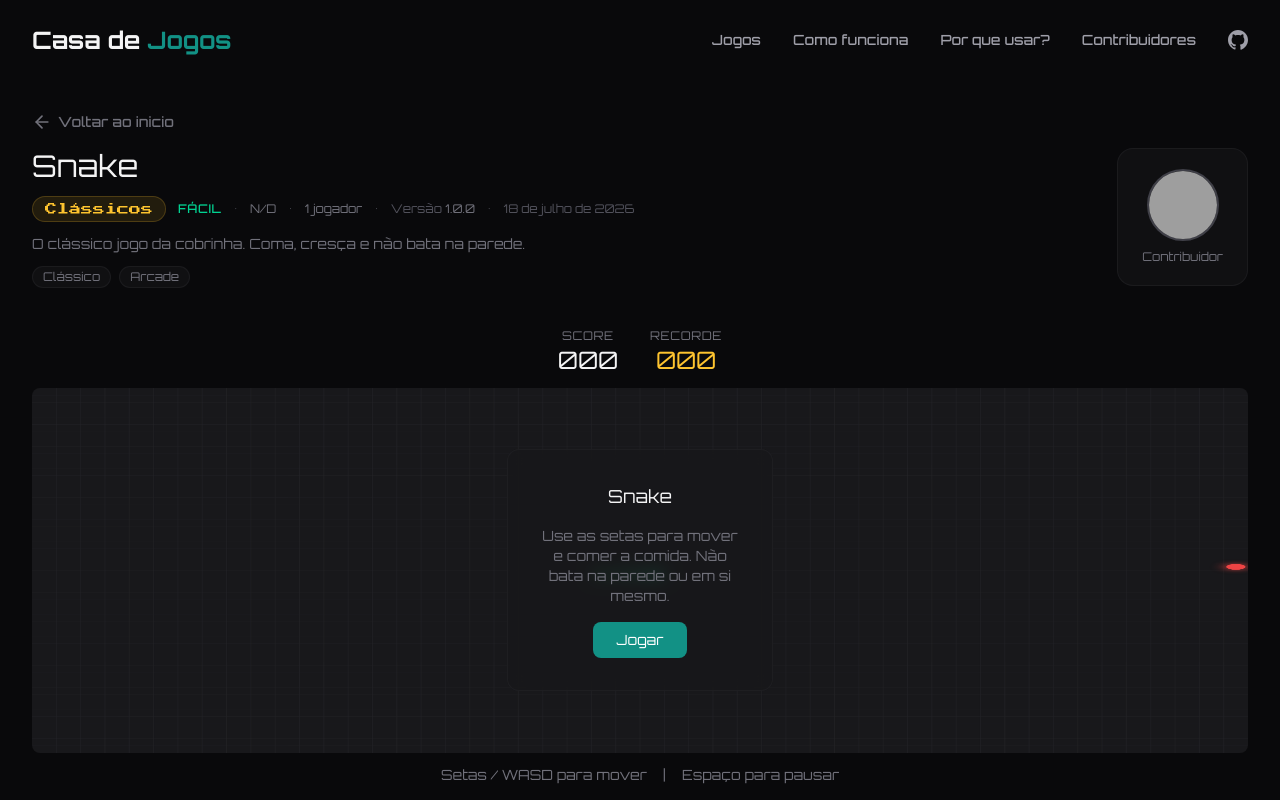
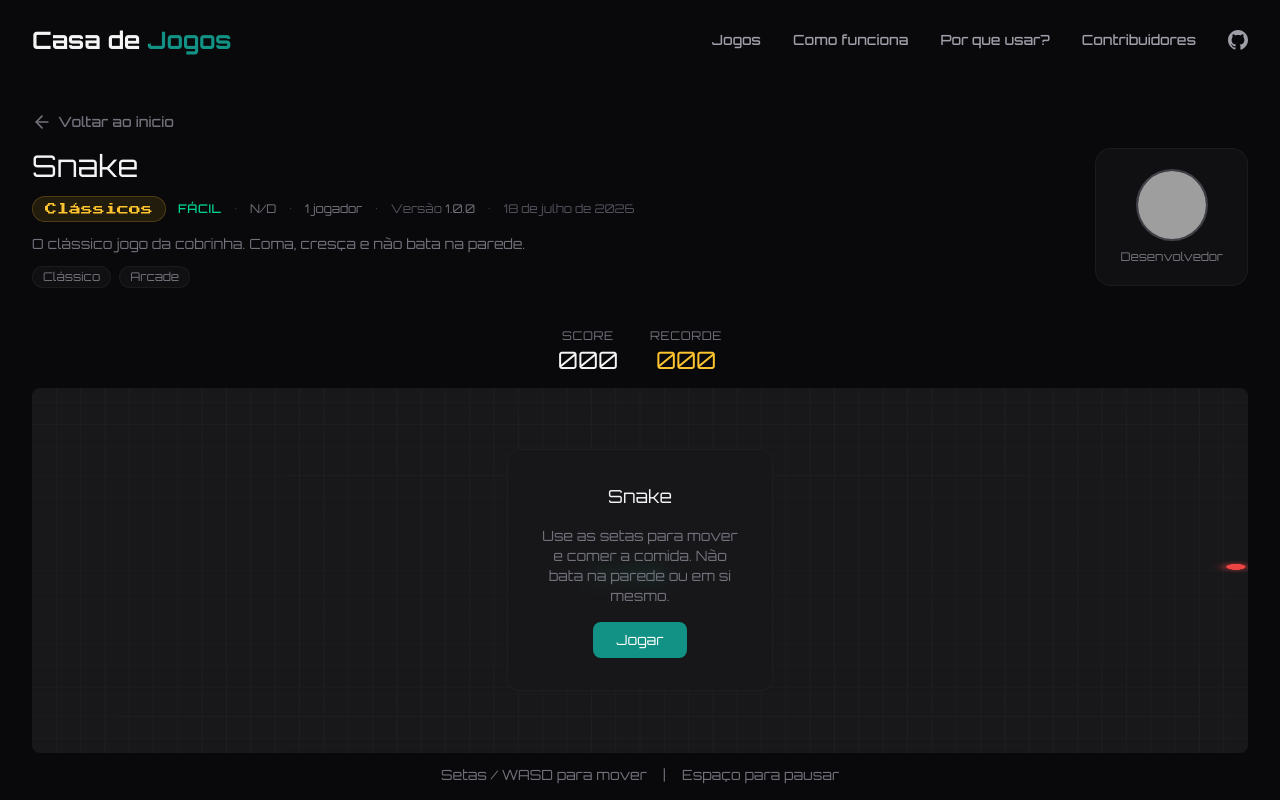
Before and after one commit to FridsonFirmino/casa-de-jogos, a Next.js app: page /games/snake in a window 1280 px wide. Shown: the top 800 px of the page. Built offline with nearby package versions, Linux system fonts and the light colour scheme; grey boxes are pictures that could not be loaded.

Commit message:
fix: update contributor label to 'Desenvolvedor' in GameDetails component

```diff
--- a/src/components/games/GameDetails.tsx
+++ b/src/components/games/GameDetails.tsx
@@ -85,7 +85,7 @@ export default function GameDetails({ game }: GameDetailsProps) {
             }
             size={72}
           />
-          <span className="text-xs text-zinc-500">Contribuidor</span>
+          <span className="text-xs text-zinc-500">Desenvolvedor</span>
         </div>
       )}
     </div>
```
